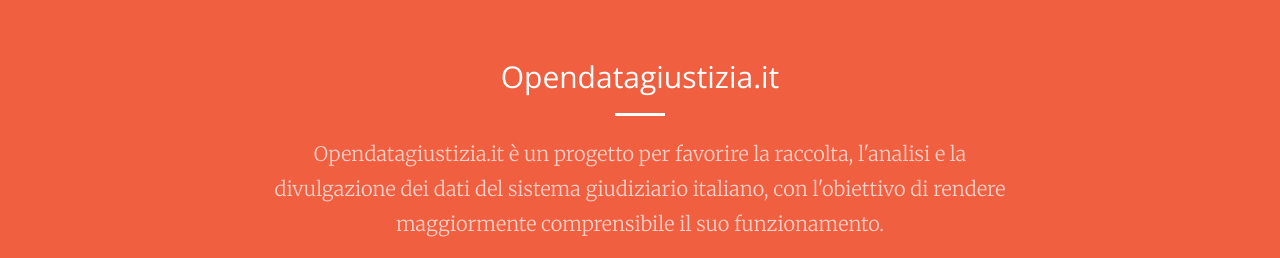
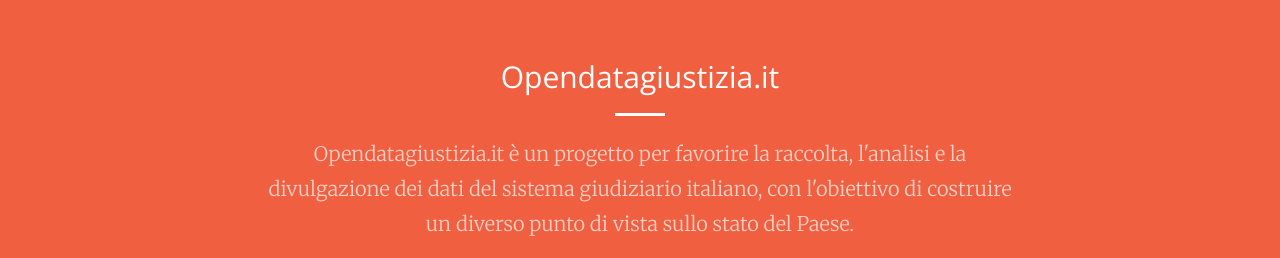
Before and after one commit to ondata/opendatagiustizia-contest, a website: page index.html in a window 1280 px wide. Shown: the part 840-1098 px from the top of the page. Drawn offline with nearby package versions, Linux system fonts and the light colour scheme.

Commit message:
Update index.html

```diff
--- a/index.html
+++ b/index.html
@@ -92,7 +92,7 @@
                 <div class="col-lg-8 col-lg-offset-2 text-center">
                     <h2 class="section-heading">Opendatagiustizia.it</h2>
                     <hr class="light">
-                    <p class="text-faded lead">Opendatagiustizia.it è un progetto per favorire la raccolta, l'analisi e la divulgazione dei dati del sistema giudiziario italiano, con l'obiettivo di rendere maggiormente comprensibile il suo funzionamento.</p>
+                    <p class="text-faded lead">Opendatagiustizia.it è un progetto per favorire la raccolta, l'analisi e la divulgazione dei dati del sistema giudiziario italiano, con l'obiettivo di costruire un diverso punto di vista sullo stato del Paese.</p>
                     <p class="text-faded lead">Abbiamo organizzato un <mark>contest</mark> per raccogliere le migliori idee e i progetti più innovativi sull'estrazione di storie e analisi.</p>
                     <a href="#services" class="page-scroll btn btn-default btn-xl sr-button">Partecipa!</a>
                 </div>
```
